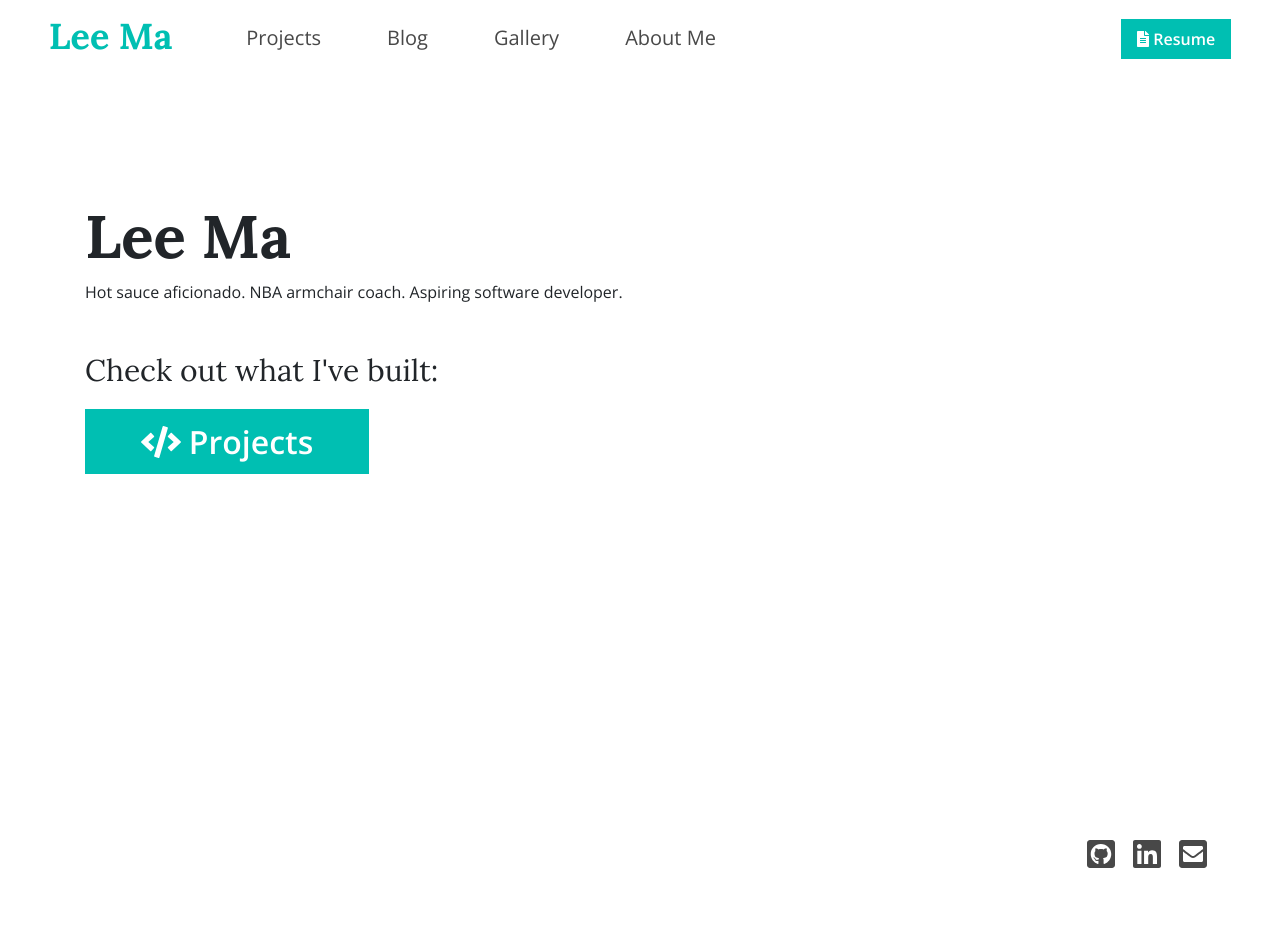
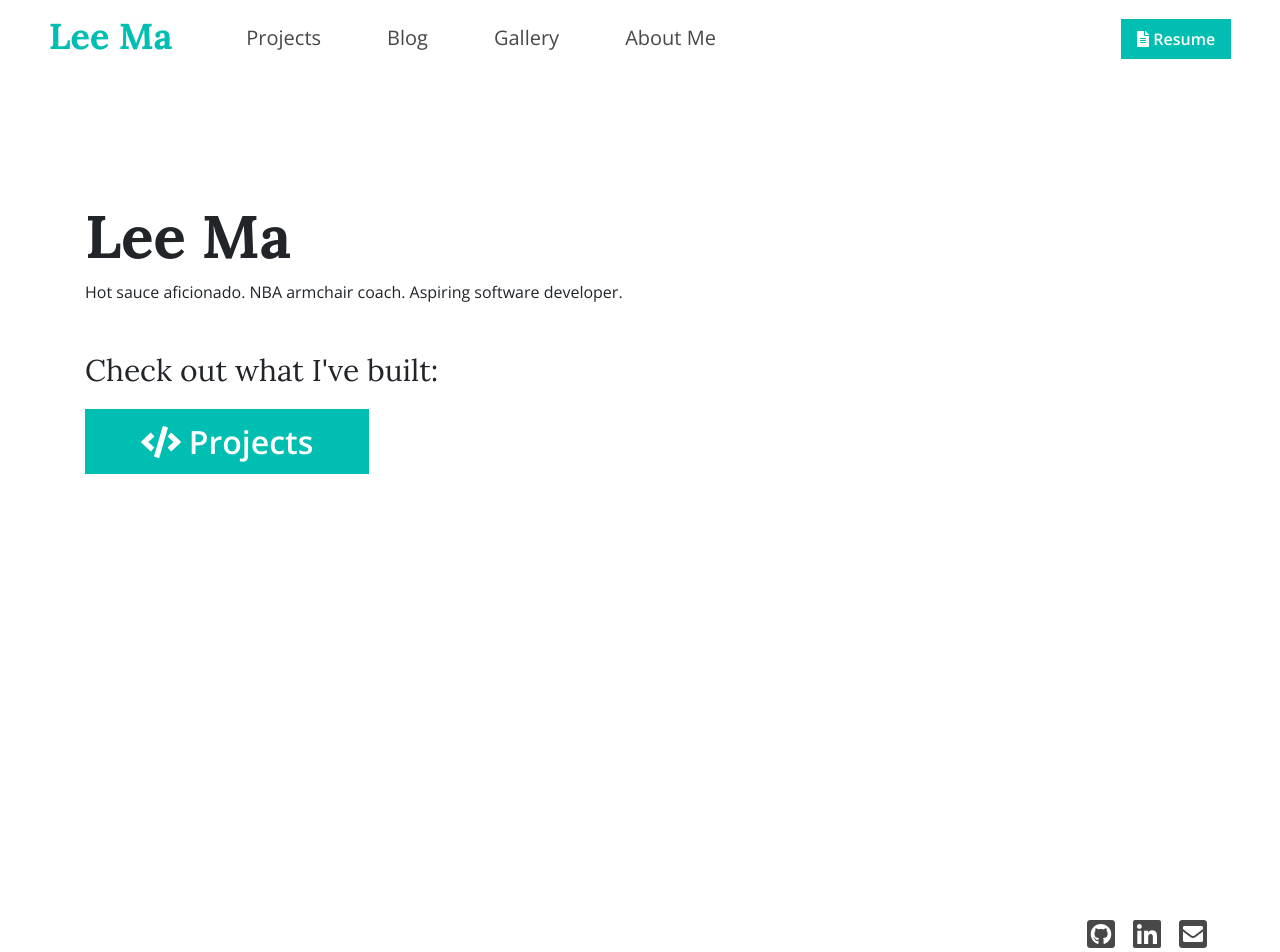
Before and after one commit to lee-ma/leema.ca, a React (Create React App) app: page / in a window 1280 px wide. Shown: the top 952 px of the page. Before the commit the page ends 898 px from the top, so only its background shows below. Built offline with nearby package versions, Linux system fonts and the light colour scheme.

Commit message:
fixed footer spacing

```diff
--- a/src/contact.js
+++ b/src/contact.js
@@ -25,7 +25,9 @@ class Contact extends React.Component {
             </div>
           </div>
         </div>
-        <Footer/>
+        <div style={{marginTop: "16em"}}>
+          <Footer/>
+        </div>
       </div>
     )
   }
--- a/src/landing.js
+++ b/src/landing.js
@@ -39,7 +39,7 @@ class LandingPage extends React.Component {
             </a>
           </div>
         </div>
-        <div style={{marginTop: "23.5em"}}>
+        <div style={{marginTop: "28.5em"}}>
           <Footer/>
         </div>
       </div>
```
